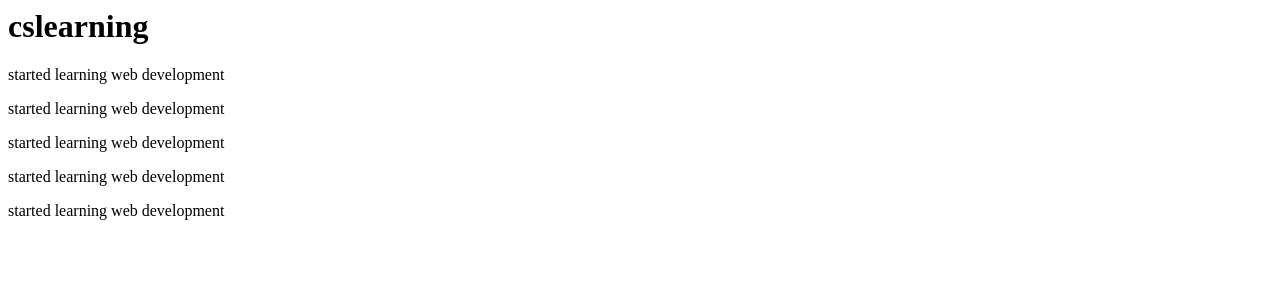
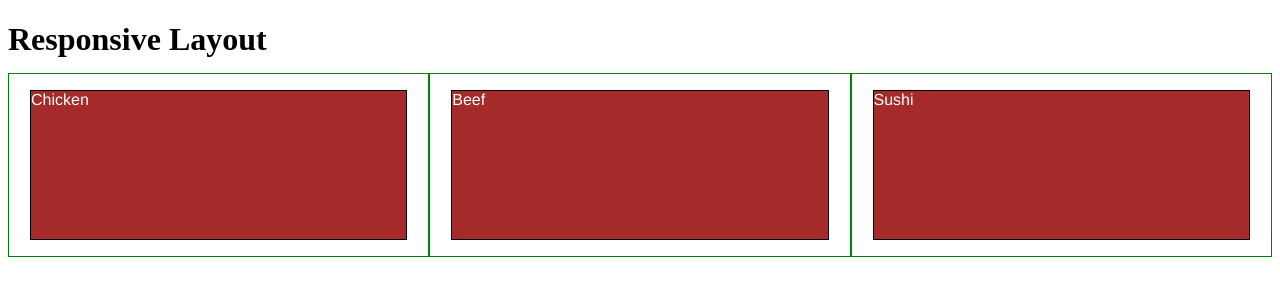
Before and after one commit to Owolabi-ui/cslearning, a plain HTML site: page index.html in a window 1280 px wide. Drawn offline with Linux system fonts and the light colour scheme.

Commit message:
Update index.html

```diff
--- a/index.html
+++ b/index.html
@@ -1,16 +1,81 @@
-<html lang="en">
+<!DOCTYPE html>
+<html>
 <head>
-    <meta charset="UTF-8">
-    <meta http-equiv="X-UA-Compatible" content="IE=edge">
-    <meta name="viewport" content="width=device-width, initial-scale=1.0">
-    <title>Document</title>
+<meta charset="utf-8">
+<title>Our Menu</title>
+<style>
+
+/********** Base styles **********/
+* {
+  box-sizing: border-box;
+}
+h1 {
+  margin-bottom: 15px;
+}
+
+p {
+  border: 1px solid black;
+  background-color: #A52A2A;
+  width: 90%;
+  height: 150px;
+  margin-right: auto;
+  margin-left: auto;
+  font-family: Helvetica;
+  color: white;
+}
+
+/* Simple Responsive Framework. */
+.row {
+  width: 100%;
+}
+
+/********** Large devices only **********/
+@media (min-width: 1200px) {
+  .col-lg-1, .col-lg-2, .col-lg-3 {
+    float: left;
+    border: 1px solid green;
+  }
+  .col-lg-1 {
+    width: 33.33%;
+  }
+  .col-lg-2 {
+    width: 66.66%;
+  }
+  .col-lg-3 {
+    width: 100%;
+  }
+
+}
+
+/********** Medium devices only **********/
+@media (min-width: 950px) and (max-width: 1199px) {
+  .col-md-1, .col-md-2, .col-md-3 {
+    float: left;
+    border: 1px solid green;
+  }
+  .col-md-1 {
+    width: 33.33%;
+  }
+  .col-md-2 {
+    width: 66.66%%;
+  }
+  .col-md-3 {
+    width: 100%;
+  }
+
+}
+
+</style>
 </head>
 <body>
-    <h1>cslearning</h1>
-    <p>started learning web development</p>
-    <p>started learning web development</p>
-    <p>started learning web development</p>
-    <p>started learning web development</p>
-    <p>started learning web development</p>
+<h1>Responsive Layout</h1>
+
+<div class="row">
+  <div class="col-lg-1 col-md-12"><p>Chicken</p></div>
+  <div class="col-lg-1 col-md-12"><p>Beef</p></div>
+  <div class="col-lg-1 col-md-12"><p>Sushi</p></div>
+
+</div>
+
 </body>
 </html>
```
